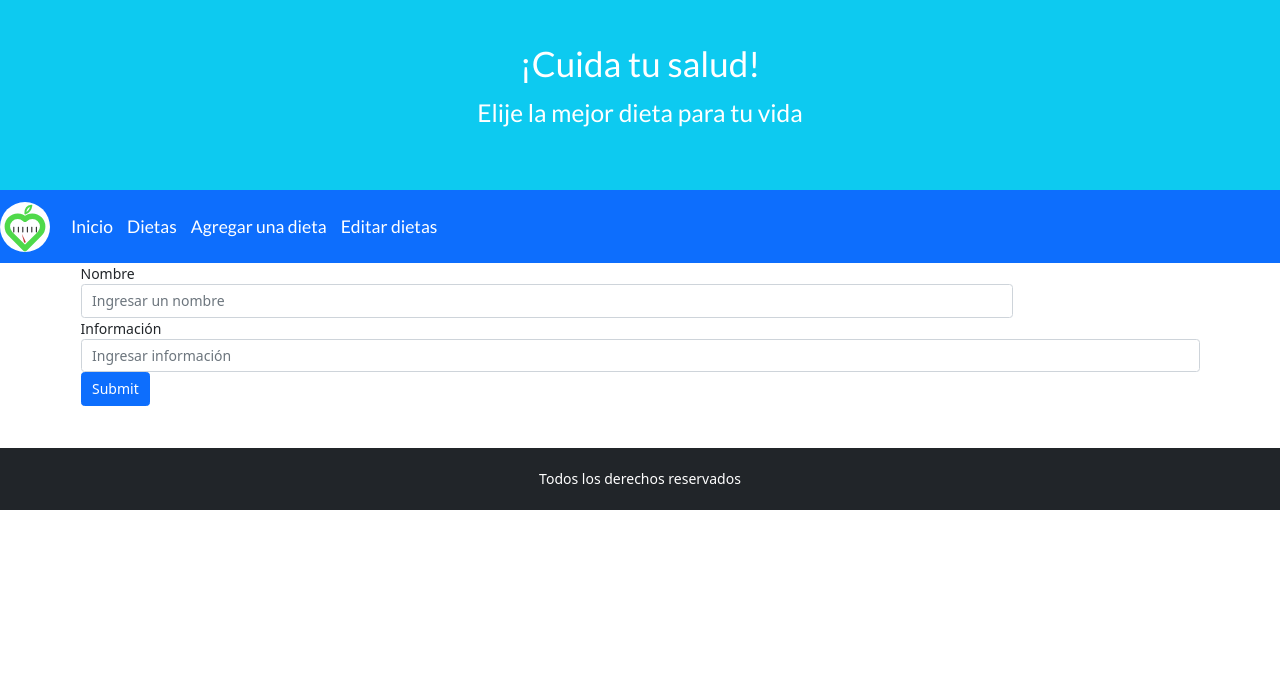
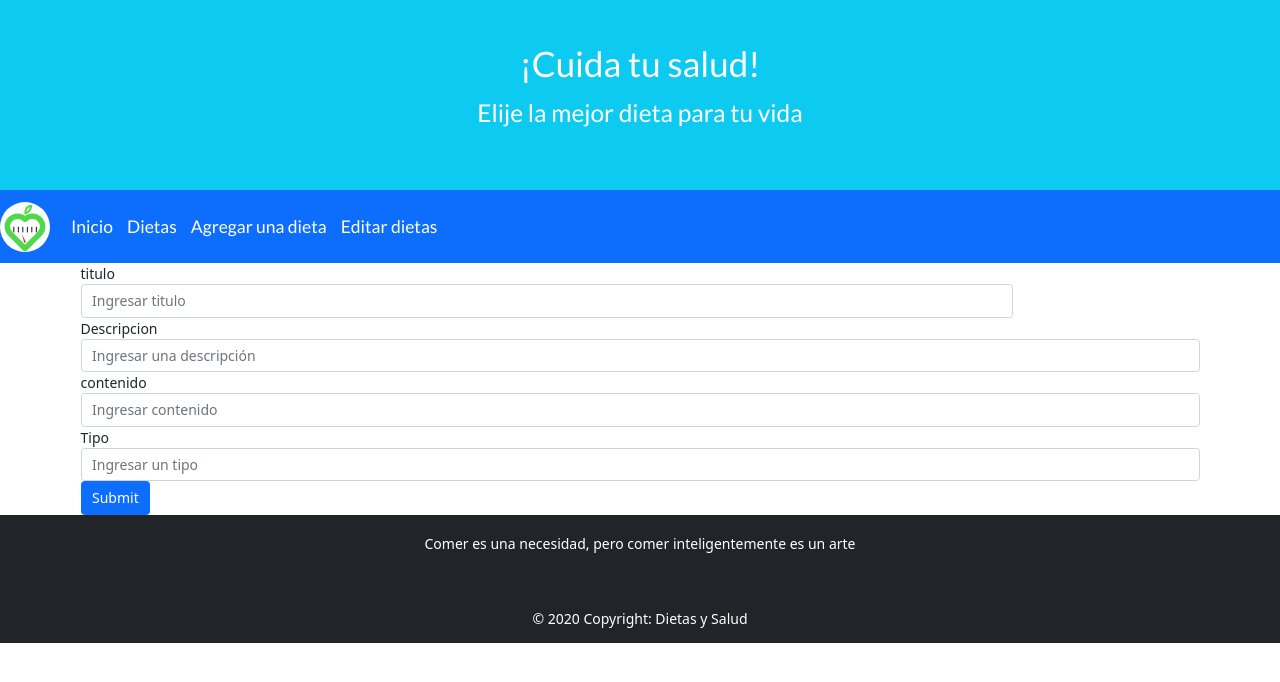
Before and after one commit to Dali-Lopez/proyecto-appreact, a React (Create React App) app in the folder appreact/: page /FormularioProductos in a window 1280 px wide. Shown: the top 682 px of the page. Built offline with nearby package versions, Linux system fonts and the light colour scheme.

Commit message:
Forky de Dali, actualizacion a la base y el footer

```diff
--- a/appreact/src/componentes/PageFooter.js
+++ b/appreact/src/componentes/PageFooter.js
@@ -3,12 +3,23 @@ import { Component } from 'react';
 class PageFooter extends Component {
     render() {
         return (
-            <footer>
-                <div className="mt-5 p-4 bg-dark text-white text-center">
-                    <p>Todos los derechos reservados</p>
+            <footer class="bg-dark text-center text-white">
+                <div class="container p-4">
+                    <section class="mb-4">
+                        <h6>
+                            Comer es una necesidad, pero comer inteligentemente es un arte
+                        </h6>
+                    </section>
+                </div>
+                <div class="text-center p-3">
+                    © 2020 Copyright: Dietas y Salud
                 </div>
             </footer>
-
+            // <footer>
+            //     <div className="mt-5 p-4 bg-dark text-white text-center">
+            //         <p>Todos los derechos reservados</p>
+            //     </div>
+            // </footer>
         );
     }
 }
--- a/appreact/src/componentes/pages/consultasbd/FormularioProductos.js
+++ b/appreact/src/componentes/pages/consultasbd/FormularioProductos.js
@@ -3,12 +3,16 @@ import { useState} from 'react'
 
 export default function FormularioProductos(){
     const [data, setData] = useState({
-        nombre: '',
-        info: ''
+        titulo: '',
+        descripcion: '',
+        contenido: '',
+        tipo: ''
+        // nombre: '',
+        // info: ''
     })
     function recibeDatos (event){
         setData({...data, [event.target.name]: event.target.value})
-        console.log(data.nombre)
+        console.log(data.titulo)
     }
     function agregarDatos(event) {
         event.preventDefault();
@@ -21,8 +25,10 @@ export default function FormularioProductos(){
             }
         }).then(res=>res.json())
         .then(data=>({
-            nombre:'',
-            info: ''
+            titulo: '',
+            descripcion: '',
+            contenido: '',
+            tipo: ''
         }))
 
     }
@@ -31,35 +37,58 @@ export default function FormularioProductos(){
         <div className="container">
             <form className="form-horizontal" onSubmit={agregarDatos}>
                 <div className="form-group">
-                    <label className="">Nombre</label>
+                    <label className="">titulo</label>
                     <div class="col-sm-10">
                         <input
                         type="text"
-                        name="nombre"
+                        name="titulo"
                         className="form-control"
-                        placeholder="Ingresar un nombre"
-                        value = {data.nombre}
+                        placeholder="Ingresar titulo"
+                        value = {data.titulo}
                         onChange={recibeDatos}
                         />
                     </div>
                 </div>
                 <div className="form-group">
-                    <label className="">Información</label>
+                    <label className="">Descripcion</label>
                     <div classNAme=" col-sm-offset-2col-sm-10">
                         <input
                         type="text"
-                        name="info"
+                        name="descripcion"
                         className="form-control"
-                        placeholder="Ingresar información"
-                        value={data.info}
+                        placeholder="Ingresar una descripción"
+                        value={data.descripcion}
                         onChange={recibeDatos}
                         />
                     </div>
                 </div>
                 <div className="form-group">
-                    <div className="col-sm-offset-2 col-sm-10">
+                    <label className="">contenido</label>
+                    <div classNAme=" col-sm-offset-2col-sm-10">
+                        <input
+                        type="text"
+                        name="contenido"
+                        className="form-control"
+                        placeholder="Ingresar contenido"
+                        value={data.contenido}
+                        onChange={recibeDatos}
+                        />
                     </div>
                 </div>
+                <div className="form-group">
+                    <label className="">Tipo</label>
+                    <div classNAme=" col-sm-offset-2col-sm-10">
+                        <input
+                        type="text"
+                        name="tipo"
+                        className="form-control"
+                        placeholder="Ingresar un tipo"
+                        value={data.tipo}
+                        onChange={recibeDatos}
+                        />
+                    </div>
+                </div>
+
                 <div className="form-group">
                     <div className="col-sm-offset-2 col-sm-10">
                         <button type="submit" className="btn btn-primary">Submit</button>
--- a/appreact/src/componentes/pages/consultasbd/MostrarProducto.js
+++ b/appreact/src/componentes/pages/consultasbd/MostrarProducto.js
@@ -24,8 +24,8 @@ export default function MostrarProducto({dietas}){
                         <div className="col-md-3">
                             <div className="card">
                                 <div className ="card-body">
-                                    <h5 className ="card-title">{valor.nombre}</h5>
-                                    <p className ="card-footer">{valor.info}</p>
+                                    <h5 className ="card-title">{valor.titulo}</h5>
+                                    <p className ="card-footer">{valor.descripcion}</p>
                                 </div>
                             </div>
                         </div>
```
Also changed, not shown: 1 other file (tests, documents, lock files or other folders).
